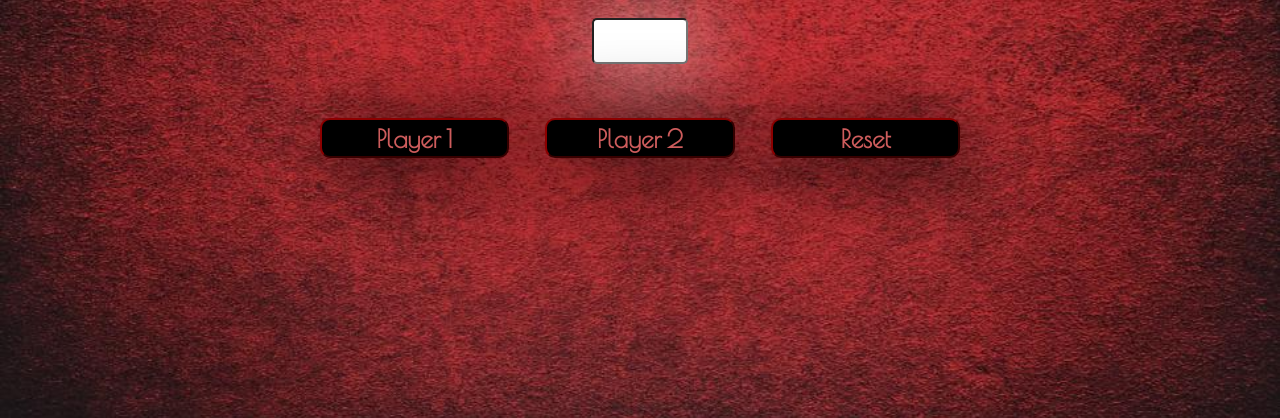
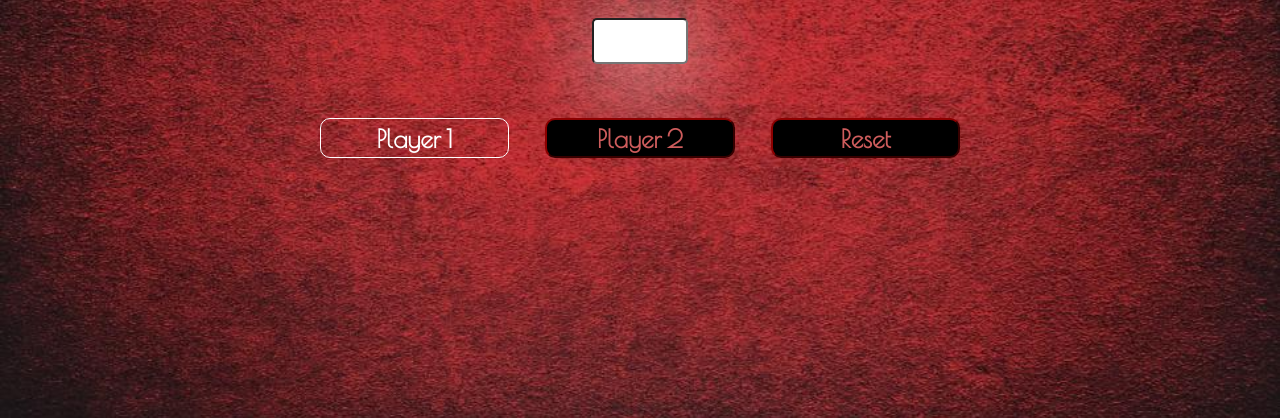
Before and after one commit to shivanigangadharan/Score-Keeper-, a plain HTML site: page main.html in a window 1280 px wide. In both pictures the pointer is over the button "Player 1". Shown: the part 382-800 px from the top of the page. Drawn offline with nearby package versions, Linux system fonts and the light colour scheme.

Commit message:
hover changes

```diff
--- a/style.css
+++ b/style.css
@@ -54,8 +54,13 @@ input{
     height: 40px;
     width: 15%;
     border-radius: 10px;
-    box-shadow: 5px 10px 80px black;
     border-color: darkred;
+}
+#p1:hover,#p2:hover,#reset:hover{
+    border: 1px solid white;
+    background: none;
+    color: white;
+    transition-duration: 1s;
 }
 #go{
     background-color: black;
@@ -71,8 +76,10 @@ input{
 }
 
 #go:hover{
-    box-shadow: 5px 10px 150px white;
     cursor: pointer;
+    color: red;
+    box-shadow: 5px 10px 20px white;
+    transition-duration: 1s;
 }
 
 #brief{
```
